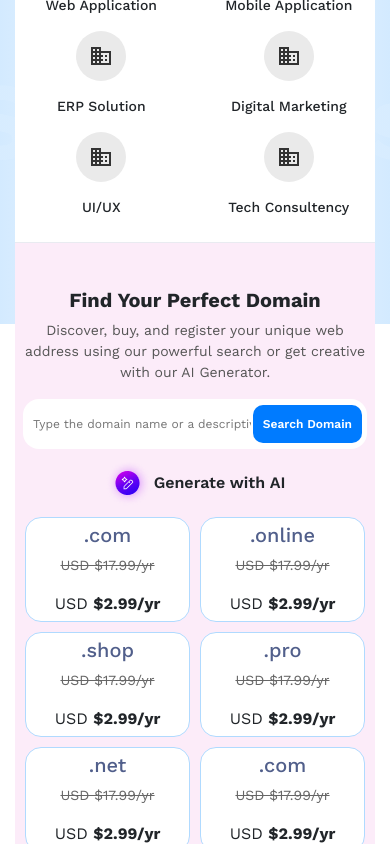
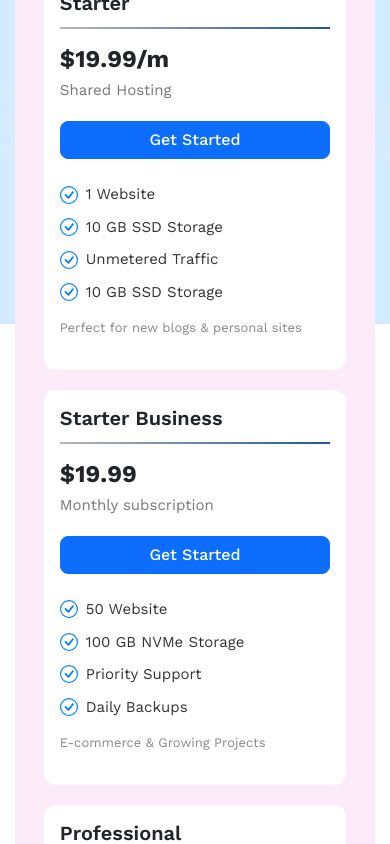
Before and after one commit to jobayer58/Coderlity-landing-page, a React (Vite) app: page / in a window 390 px wide. Shown: the part 920-1764 px from the top of the page. Built offline with nearby package versions, Linux system fonts and the light colour scheme.

Commit message:
added hosting tap section with responsive

```diff
--- a/src/App.jsx
+++ b/src/App.jsx
@@ -3,13 +3,15 @@ import Header from "./Header"
 import Domain from "./Domain"
 import TopProducts from "./TopProducts"
 import Sponsored from "./Sponsored"
+import Hosting from "./Hosting"
 
 function App() {
 
   return (
     <main>
       <Header></Header>
-      <Domain></Domain>
+      {/* <Domain></Domain> */}
+      <Hosting></Hosting>
       <TopProducts></TopProducts>
       <Sponsored></Sponsored>
     </main>
--- a/src/Domain.css
+++ b/src/Domain.css
@@ -2,9 +2,7 @@
 .domain-section {
   padding: 0px 0px;
   margin: 0px 50px;
-  /* border-radius: 20px; */
-  border-top-left-radius: 10px;
-  border-top-right-radius: 10px;
+  border-radius: 10px;
   background-color: rgb(252, 236, 249);
   /* another option */
   position: absolute;
@@ -94,7 +92,8 @@
 
 .domain-content {
   text-align: center;
-  padding: 45px 0px;
+  padding: 70px 0px;
+  height: 650px;
 }
 
 .domain-content-text h1 {
@@ -251,6 +250,10 @@
   .domain-content-text h1 {
     font-size: 36px;
   }
+  .domain-content {
+
+  height: auto;
+}
 
   .domain-search {
     width: 450px;
--- /dev/null
+++ b/src/Hosting.css
@@ -0,0 +1,151 @@
+.pricing-section {
+    /* padding: 60px 0; */
+}
+
+/* ✅ Container setup */
+.pricing-container {
+    display: flex;
+    justify-content: center;
+    align-items: center;
+    flex-wrap: wrap;
+    gap: 25px;
+    /* gap between cards */
+}
+
+/* ✅ Card styling */
+.pricing-card {
+    width: 250px;
+    height: 400px;
+    border: none;
+    border-radius: 12px;
+    /* transition: all 0.3s ease;
+  background-color: #fff; */
+    display: flex;
+    flex-direction: column;
+    /* justify-content: space-between; */
+}
+
+/* .pricing-card:hover {
+  transform: translateY(-5px);
+  box-shadow: 0 8px 30px rgba(0, 0, 0, 0.1);
+} */
+
+/* ✅ Inner content */
+.pricing-title {
+    font-weight: 600;
+    margin-bottom: 12px;
+    text-align: start;
+}
+
+.pricing-divider {
+    width: 100%;
+    height: 2px;
+    background: linear-gradient(to right, #B7B7B7, #2454A0);
+    margin-bottom: 16px;
+}
+
+.pricing-price {
+    text-align: start;
+    font-size: 28px;
+    font-weight: 700;
+    margin-bottom: 5px;
+}
+
+.pricing-subtitle {
+    text-align: start;
+    color: #777;
+    font-size: 15px;
+    margin-bottom: 20px;
+}
+
+.pricing-btn {
+    display: flex;
+    justify-content: center;
+    text-align: center;
+    width: 80%;
+    border-radius: 8px;
+    font-weight: 500;
+    margin-bottom: 24px;
+}
+
+.pricing-list {
+    list-style: none;
+    padding-left: 0;
+    margin: 0;
+    text-align: left;
+}
+
+.pricing-list-item {
+    display: flex;
+    align-items: center;
+    margin-bottom: 10px;
+    color: #333;
+    font-size: 15px;
+}
+
+.pricing-icon {
+    color: #007bff;
+    margin-right: 8px;
+    font-size: 18px;
+}
+
+.pricing-footer {
+    text-align: start;
+    color: #888;
+    font-size: 13px;
+    margin-top: 15px;
+}
+
+
+/* ✅ Responsive Design */
+
+/* 📱 Mobile (up to 600px) */
+@media (max-width: 600px) {
+    .pricing-container {
+        flex-direction: column;
+        align-items: center;
+        gap: 20px;
+    }
+
+    .pricing-card {
+        width: 90%;
+        height: auto;
+    }
+
+    .pricing-price {
+        font-size: 24px;
+    }
+
+    .pricing-btn {
+        width: 100%;
+    }
+}
+
+/* 📲 Tablet (601px - 991px) */
+@media (min-width: 601px) and (max-width: 991px) {
+    .pricing-container {
+        justify-content: center;
+        gap: 20px;
+    }
+
+    .pricing-card {
+        width: 280px;
+        height: 380px;
+    }
+
+    .pricing-title {
+        font-size: 1rem;
+    }
+
+    .pricing-price {
+        font-size: 26px;
+    }
+}
+
+/* 💻 Laptop (992px - 1280px) */
+@media (min-width: 992px) and (max-width: 1280px) {
+    .pricing-container {
+        gap: 20px;
+    }
+
+}
--- /dev/null
+++ b/src/Hosting.jsx
@@ -0,0 +1,93 @@
+import React from 'react';
+import './Hosting.css'
+import { MdDomain } from 'react-icons/md';
+import { SiHostinger } from 'react-icons/si';
+import { Button, Card, Col, Container, Row } from 'react-bootstrap';
+import { BsCheckCircle } from 'react-icons/bs';
+
+const plans = [
+    {
+        title: "Starter",
+        price: "$19.99/m",
+        subtitle: "Shared Hosting",
+        features: [
+            "1 Website",
+            "10 GB SSD Storage",
+            "Unmetered Traffic",
+            "10 GB SSD Storage",
+        ],
+        footer: "Perfect for new blogs & personal sites",
+    },
+    {
+        title: "Starter Business",
+        price: "$19.99",
+        subtitle: "Monthly subscription",
+        features: [
+            "50 Website",
+            "100 GB NVMe Storage",
+            "Priority Support",
+            "Daily Backups",
+        ],
+        footer: "E-commerce & Growing Projects",
+    },
+    {
+        title: "Professional",
+        price: "$19.99",
+        subtitle: "Monthly subscription",
+        features: [
+            "1 Website",
+            "10 GB SSD Storage",
+            "Unmetered Traffic",
+            "10 GB SSD Storage",
+        ],
+        footer: "Agencies, High-Traffic Sites",
+    },
+];
+
+const Hosting = () => {
+    return (
+        <section className="domain-section">
+            {/* content */}
+            <div className="domain-content">
+                <div className="domain-content-text">
+                    <h1>Featured Hosting Plans</h1>
+                    <p>Find the perfect performance and price for your website.</p>
+                </div>
+                {/* card */}
+                <div className='card-section'>
+                    {/* card-1 */}
+                    <section className="pricing-section">
+                        <Container className="pricing-container">
+                            {plans.map((plan, index) => (
+                                <Card key={index} className="pricing-card ">
+                                    <Card.Body >
+                                        <h5 className="pricing-title">{plan.title}</h5>
+                                        <div className="pricing-divider"></div>
+                                        <h2 className="pricing-price">{plan.price}</h2>
+                                        <p className="pricing-subtitle">{plan.subtitle}</p>
+                                        <Button variant="primary" className="pricing-btn">
+                                            Get Started
+                                        </Button>
+                                        <ul className="pricing-list">
+                                            {plan.features.map((feature, i) => (
+                                                <li key={i} className="pricing-list-item">
+                                                    <BsCheckCircle className="pricing-icon" />
+                                                    {feature}
+                                                </li>
+                                            ))}
+                                        </ul>
+                                        <p className="pricing-footer">{plan.footer}</p>
+                                    </Card.Body>
+                                </Card>
+                            ))}
+                        </Container>
+                    </section>
+                </div>
+            </div>
+
+
+        </section>
+    );
+};
+
+export default Hosting;
```
